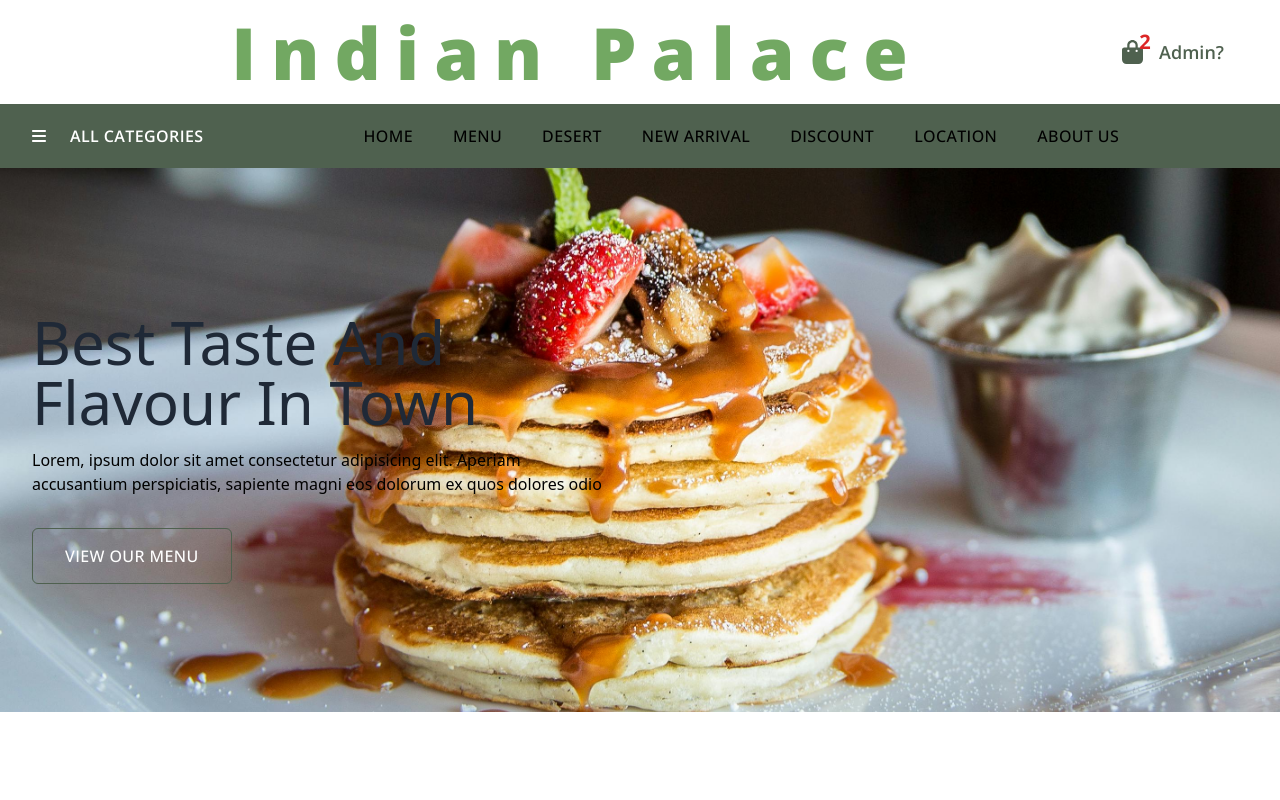
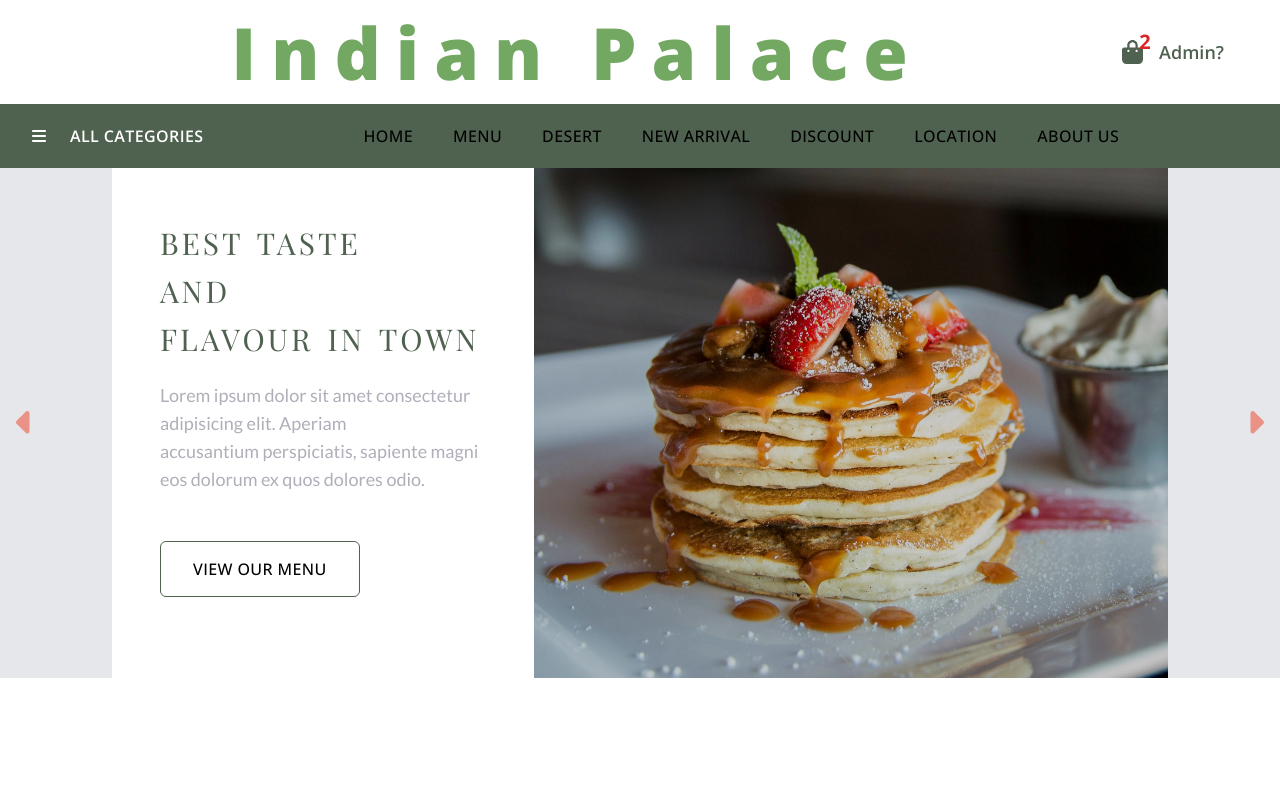
Before and after one commit to tanvir193palok/Indian_Palace, a Next.js app: page / in a window 1280 px wide. Shown: the top 800 px of the page. Built offline with nearby package versions, Linux system fonts and the light colour scheme; a web font is replaced by a local one.

Commit message:
Added banner design

```diff
--- a/components/home/Banner.jsx
+++ b/components/home/Banner.jsx
@@ -1,28 +1,79 @@
+"use client";
+
+import { useState, useEffect } from "react";
 import Link from "next/link";
+import { FontAwesomeIcon } from "@fortawesome/react-fontawesome";
+import { faCaretLeft, faCaretRight } from "@fortawesome/free-solid-svg-icons";
+import { bannersData } from "@/data";
 
 const Banner = () => {
+  const [currentBanner, setCurrentBanner] = useState(0);
+
+  // Function to navigate between banners
+  const nextBanner = () => {
+    setCurrentBanner((prev) => (prev + 1) % bannersData.length);
+  };
+
+  const prevBanner = () => {
+    setCurrentBanner(
+      (prev) => (prev - 1 + bannersData.length) % bannersData.length
+    );
+  };
+
+  useEffect(() => {
+    const interval = setInterval(() => {
+      nextBanner();
+    }, 20000);
+
+    return () => clearInterval(interval);
+  }, [currentBanner]);
+
+  const { image, title, description } = bannersData[currentBanner];
+
   return (
-    <div className="bg-[url('/banner/banner1.jpg')] bg-cover bg-no-repeat bg-center py-36">
-      <div className="container">
-        <h1 className="text-6xl text-gray-800 font-medium mb-4 capitalize">
-          Best Taste and <br />
-          Flavour in town
+    <div className="flex relative px-28 bg-gray-200">
+      {/* Left Text Section */}
+      <div className="flex flex-col justify-center bg-white w-[40%] p-12 relative z-10">
+        <h1
+          className="text-3xl font-secondary tracking-widest mb-6 uppercase"
+          style={{ wordSpacing: "4px" }}
+        >
+          {title}
         </h1>
-        <p>
-          Lorem, ipsum dolor sit amet consectetur adipisicing elit. Aperiam{" "}
-          <br />
-          accusantium perspiciatis, sapiente magni eos dolorum ex quos dolores
-          odio
-        </p>
-        <div className="mt-12">
+        <p className="font-lato text-lg mb-6 text-text1">{description}</p>
+        <div className="mt-10 mb-10">
           <Link
             href="/menu"
-            className="border border-text text-white font-primary tracking-wide px-8 py-4 font-medium
-                  rounded-md hover:bg-text hover:text-white uppercase"
+            className="border border-text text-black font-primary tracking-wide px-8 py-4 font-medium rounded-md hover:bg-text hover:text-white uppercase"
           >
             View our menu
           </Link>
         </div>
+      </div>
+
+      {/* Right Image Section */}
+      <div
+        className="w-[60%] h-[510px] bg-cover bg-center relative"
+        style={{ backgroundImage: `url(${image})` }}
+      >
+        {/* Overlay for the background image */}
+        <div className="absolute inset-0 bg-black/20"></div>
+      </div>
+
+      <div className="absolute top-1/2 left-4 z-30 transform -translate-y-1/2">
+        <FontAwesomeIcon
+          icon={faCaretLeft}
+          className="text-heading text-4xl cursor-pointer"
+          onClick={prevBanner}
+        />
+      </div>
+
+      <div className="absolute top-1/2 right-4 z-30 transform -translate-y-1/2">
+        <FontAwesomeIcon
+          icon={faCaretRight}
+          className="text-heading text-4xl cursor-pointer"
+          onClick={nextBanner}
+        />
       </div>
     </div>
   );
--- a/data.js
+++ b/data.js
@@ -5,10 +5,66 @@ import {
   faWhatsapp,
 } from "@fortawesome/free-brands-svg-icons";
 
+export const bannersData = [
+  {
+    image: "/banner/banner1.jpg",
+    title: (
+      <span className="text-text">
+        <p className="pb-3">Best Taste</p>
+        <p className="pb-3">and</p>
+        <p>Flavour in town</p>
+      </span>
+    ),
+    description: (
+      <span className="">
+        Lorem ipsum dolor sit amet consectetur adipisicing elit. Aperiam
+        <br />
+        accusantium perspiciatis, sapiente magni eos dolorum ex quos dolores
+        odio.
+      </span>
+    ),
+  },
+  {
+    image: "/banner/banner4.jpg",
+    title: (
+      <span className="text-nav">
+        <p className="pb-3">Enjoy discount</p>
+        <p className="pb-3">and</p>
+        <p>explore the delicacy</p>
+      </span>
+    ),
+    description: (
+      <span className="text-heading">
+        Lorem ipsum dolor sit amet consectetur adipisicing elit.Aperiam
+        <br />
+        accusantium perspiciatis, sapiente magni eos dolorum ex quos dolores
+        odio.
+      </span>
+    ),
+  },
+  {
+    image: "/banner/banner5.jpg",
+    title: (
+      <span className="text-heading">
+        <p className="pb-3">Discover heart</p>
+        <p className="pb-3">and</p>
+        <p>sweetness of india</p>
+      </span>
+    ),
+    description: (
+      <span className="text-text1">
+        Lorem ipsum dolor sit amet consectetur adipisicing elit.\nAperiam
+        accusantium perspiciatis, sapiente magni eos dolorum ex quos dolores
+        odio.
+      </span>
+    ),
+  },
+];
 
 export const menuData = {
   title: "With Our Menu",
-  description: "Enjoy the vibrant flavours of India with our authentic cuisine. From aromatic curries and spicy biryani to tart chutneys and crispy samosas, our menu offers a delicious journey through the diverse culinary traditions of the subcontinent. Each dish is prepared using the finest ingredients and traditional cooking techniques to ensure an unforgettable dining experience.",
+  description:
+    "Enjoy the vibrant flavours of India with our authentic cuisine. From aromatic curries and spicy biryani to tart chutneys and crispy samosas, our menu offers a delicious journey through the diverse culinary traditions of the subcontinent. Each dish is prepared using the finest ingredients and traditional cooking techniques to ensure an unforgettable dining experience.",
   btnText: "View Complete Menu",
   menuItems: [
     {
@@ -38,10 +94,17 @@ export const menuData = {
   ],
 };
 
-
 export const socialData = [
-  { href: "https://www.facebook.com/indianpalacePB/", icon: faFacebookF, color: "#3b5998" },
-  { href: "https://www.instagram.com/indianpalace.pb/", icon: faInstagram, color: "#e4405f" },
+  {
+    href: "https://www.facebook.com/indianpalacePB/",
+    icon: faFacebookF,
+    color: "#3b5998",
+  },
+  {
+    href: "https://www.instagram.com/indianpalace.pb/",
+    icon: faInstagram,
+    color: "#e4405f",
+  },
   { href: "/", icon: faTwitter, color: "#1DA1F2" },
   { href: "/", icon: faWhatsapp, color: "#25D366" },
 ];
--- a/tailwind.config.js
+++ b/tailwind.config.js
@@ -23,10 +23,10 @@ module.exports = {
     },
     extend: {
       colors: {
-        heading: "rgb(114, 168, 98)",
+        heading: "rgb(234, 146, 133)",
         text: "rgb(79, 97, 79)",
-        white: "rgb(255, 255, 255)",
         nav: "rgb(114, 168, 98)",
+        text1: "rgb(174, 175, 185)",
       },
     },
   },
```
Also changed, not shown: public/banner/banner5.jpg (added), 1 other file (tests, documents, lock files or other folders).
